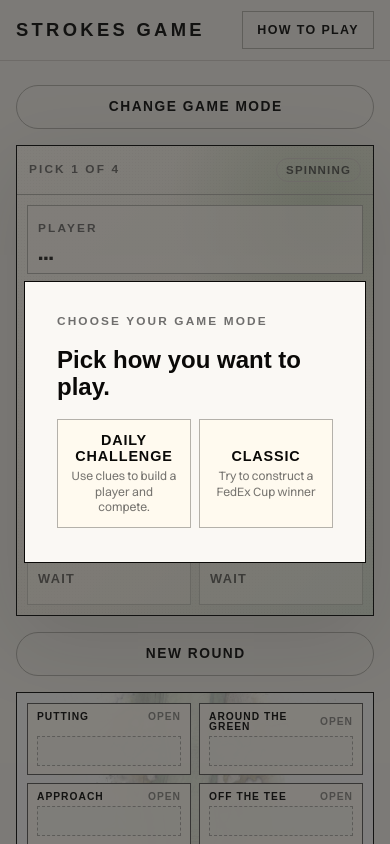
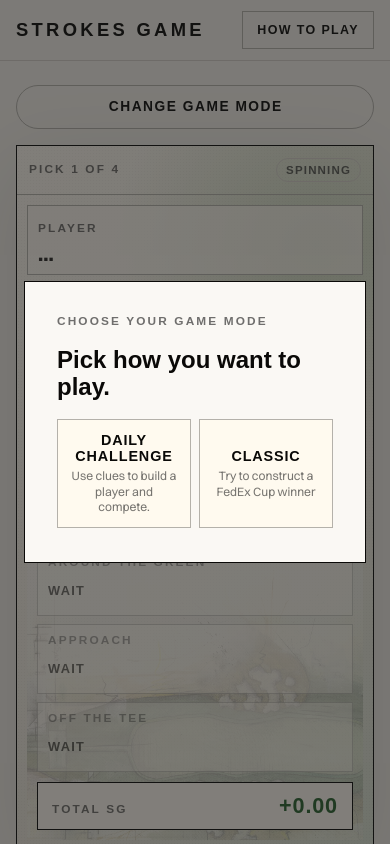
Before and after one commit to wamaral19/strokesgame, a Next.js app: page / in a window 390 px wide. Shown: the top 844 px of the page. Built offline with nearby package versions, Linux system fonts and the light colour scheme; a web font is replaced by a local one.

Commit message:
Consolidate classic assignment cards

```diff
--- a/app/components/strokes-gained-game.tsx
+++ b/app/components/strokes-gained-game.tsx
@@ -530,7 +530,9 @@ function SpinnerPanel({
   needsSpin,
   pendingCategory,
   statsReveal,
+  totalSg,
   onAssign,
+  onMulligan,
   onStartSpin,
 }: {
   displayPlayer: string;
@@ -543,10 +545,18 @@ function SpinnerPanel({
   needsSpin: boolean;
   pendingCategory?: CategoryKey;
   statsReveal?: React.ReactNode;
+  totalSg: number;
   onAssign: (category: CategoryKey) => void;
+  onMulligan: (category: CategoryKey) => void;
   onStartSpin: () => void;
 }) {
   const canAssign = phase === "ready" && !complete;
+  const revealedAssignments = Array.from(assignmentByCategory.values()).filter(
+    (assignment) => assignment.category !== pendingCategory,
+  );
+  const idealBySeason = optimalCategoryBySeason(
+    revealedAssignments.map((assignment) => assignment.season),
+  );
   return (
     <section className="spinner-panel" aria-label="Current player and year">
       <div className="spinner-panel__top">
@@ -568,14 +578,44 @@ function SpinnerPanel({
         ) : null}
       </div>
       {statsReveal}
+      <div className="classic-selection-stage">
+        <div className="classic-selection-art" aria-hidden="true">
+          <img src="/Golf Game Drawing.webp" alt="" />
+        </div>
         <div className="classic-assignment-grid" aria-label="Assign current player to category">
           {CATEGORY_ORDER.map((category) => {
-          const filled = assignmentByCategory.has(category);
+            const assignment = assignmentByCategory.get(category);
             const isPending = category === pendingCategory;
             // Earlier picks are locked; the current spin's player can still be
             // moved between open slots (or cleared out of their pending slot).
-          const locked = filled && !isPending;
+            const locked = Boolean(assignment) && !isPending;
             const interactive = canAssign && !locked;
+
+            if (assignment && !isPending) {
+              return (
+                <div className="classic-assignment-card" key={category}>
+                  <div className="classic-assignment-card__head">
+                    <span className="eyebrow">{ZONE_META[category].label}</span>
+                    <button
+                      type="button"
+                      className="mulligan-button"
+                      onClick={() => onMulligan(category)}
+                      aria-label={`Mulligan ${ZONE_META[category].label} — drop ${assignment.season.player} and respin`}
+                    >
+                      Mulligan
+                    </button>
+                  </div>
+                  <strong>
+                    {assignment.season.player} {assignment.season.year}
+                  </strong>
+                  <StatList
+                    season={assignment.season}
+                    idealCategory={idealBySeason.get(assignment.season.id)}
+                  />
+                </div>
+              );
+            }
+
             return (
               <button
                 type="button"
@@ -585,12 +625,15 @@ function SpinnerPanel({
                 onClick={() => onAssign(category)}
               >
                 <span className="eyebrow">{ZONE_META[category].label}</span>
-              <strong>
-                {isPending ? "Selected" : filled ? "Filled" : canAssign ? "Assign" : "Wait"}
-              </strong>
+                <strong>{isPending ? "Selected" : canAssign ? "Assign" : "Wait"}</strong>
               </button>
             );
           })}
+        </div>
+        <div className="classic-assignment-total" aria-label="Total strokes gained">
+          <span className="eyebrow">Total SG</span>
+          <strong className={totalSg < 0 ? "negative" : ""}>{formatSg(totalSg)}</strong>
+        </div>
       </div>
       {needsSpin && !complete ? (
         <div className="classic-spin-action">
@@ -625,74 +668,6 @@ function StatList({
         );
       })}
     </div>
-  );
-}
-
-function ZoneSlot({
-  category,
-  assignment,
-  onAssign,
-  onMulligan,
-  disabled,
-  readOnly,
-  concealStats,
-}: {
-  category: CategoryKey;
-  assignment?: SlotAssignment;
-  onAssign: (category: CategoryKey) => void;
-  onMulligan: (category: CategoryKey) => void;
-  disabled: boolean;
-  readOnly?: boolean;
-  concealStats?: boolean;
-}) {
-  const zone = ZONE_META[category];
-  const canAssign = !assignment && !disabled && !readOnly;
-
-  if (assignment) {
-    const selectedValue = assignment.season.sg[category];
-    const shownValue = concealStats ? "--" : formatSg(selectedValue);
-    return (
-      <div
-        className={`course-zone ${zone.className} course-zone--filled`}
-        aria-label={`${zone.label} filled by ${assignment.season.player}`}
-      >
-        <span className="course-zone__head">
-          <span className="course-zone__label">{zone.label}</span>
-          <button
-            type="button"
-            className="mulligan-button"
-            onClick={() => onMulligan(category)}
-            aria-label={`Mulligan ${zone.label} — drop ${assignment.season.player} and respin`}
-          >
-            Mulligan
-          </button>
-        </span>
-
-        <span className="course-zone__player">
-          <strong>{assignment.season.player}</strong>
-          <span className="course-zone__meta">
-            <span>{assignment.season.year}</span>
-            <em className={!concealStats && selectedValue < 0 ? "negative" : ""}>{shownValue}</em>
-          </span>
-        </span>
-      </div>
-    );
-  }
-
-  return (
-    <button
-      type="button"
-      className={`course-zone ${zone.className}`}
-      disabled={!canAssign}
-      onClick={() => onAssign(category)}
-      aria-label={`Assign current player to ${zone.label}`}
-    >
-      <span className="course-zone__head">
-        <span className="course-zone__label">{zone.label}</span>
-        <span className="course-zone__state">{readOnly ? "Open" : canAssign ? "Assign" : "Wait"}</span>
-      </span>
-      <span className="course-zone__empty" />
-    </button>
   );
 }
 
@@ -722,65 +697,6 @@ function AssignmentStats({ assignments }: { assignments: SlotAssignment[] }) {
     </section>
   );
 }
-
-function CourseBoard({
-  assignmentByCategory,
-  onAssign,
-  onMulligan,
-  disabled,
-  mulligans,
-  readOnly,
-  totalSg,
-  concealedSeasonId,
-}: {
-  assignmentByCategory: Map<CategoryKey, SlotAssignment>;
-  onAssign: (category: CategoryKey) => void;
-  onMulligan: (category: CategoryKey) => void;
-  disabled: boolean;
-  mulligans: number;
-  readOnly?: boolean;
-  totalSg: number;
-  concealedSeasonId?: string;
-}) {
-  return (
-    <section className="course-board" aria-label="Golf category board">
-      <div className="course-board__art">
-        <img src="/Golf Game Drawing.webp" alt="" className="course-board__image" />
-      </div>
-      <div className="course-zone-rail">
-        {CATEGORY_ORDER.map((category) => (
-          <ZoneSlot
-            key={category}
-            category={category}
-            assignment={assignmentByCategory.get(category)}
-            onAssign={onAssign}
-            onMulligan={onMulligan}
-            disabled={disabled}
-            readOnly={readOnly}
-            concealStats={assignmentByCategory.get(category)?.season.id === concealedSeasonId}
-          />
-        ))}
-      </div>
-      {/* Compact total that rides on top of the course art on mobile; hidden on
-          desktop, where the score strip in the left rail carries the total. */}
-      <div className="course-board__total" aria-label="Total strokes gained">
-        <span className="eyebrow">Total SG</span>
-        <strong className={totalSg < 0 ? "negative" : ""}>{formatSg(totalSg)}</strong>
-      </div>
-      <div className="mulligan-rail" aria-label={`Mulligans used: ${mulligans}`}>
-        {Array.from({ length: mulligans }).map((_, index) => (
-          <img
-            key={index}
-            src="/Groundhog Image.png"
-            alt="Mulligan used"
-            className="mulligan-rail__stamp"
-          />
-        ))}
-      </div>
-    </section>
-  );
-}
-
 
 // One category reel inside a playoff event: it spins random SG values around the
 // player's season mean for ~0.9s, then locks on the week's actual value and
@@ -2101,7 +2017,6 @@ export function StrokesGainedGame() {
   );
 
   const complete = assignments.length === CATEGORY_ORDER.length;
-  const totalSg = totalSelectedSg(assignments);
   const simulation = useMemo(() => {
     if (!complete) return undefined;
     return simulateSeason(categorySgFromAssignments(assignments), buildSeed(assignments));
@@ -2126,11 +2041,11 @@ export function StrokesGainedGame() {
     return assignments.find((assignment) => assignment.season.id === currentSeason.id)?.category;
   }, [assignments, currentSeason, needsSpin]);
 
-  const concealedSeasonId = statsMode === "blind" && needsSpin ? currentSeason?.id : undefined;
+  const pendingSeasonId = needsSpin ? currentSeason?.id : undefined;
   const revealedAssignments = useMemo(() => {
-    if (!concealedSeasonId) return assignments;
-    return assignments.filter((assignment) => assignment.season.id !== concealedSeasonId);
-  }, [assignments, concealedSeasonId]);
+    if (!pendingSeasonId) return assignments;
+    return assignments.filter((assignment) => assignment.season.id !== pendingSeasonId);
+  }, [assignments, pendingSeasonId]);
   const revealedTotalSg = totalSelectedSg(revealedAssignments);
 
   const clearSpinTimers = useCallback(() => {
@@ -2408,38 +2323,17 @@ export function StrokesGainedGame() {
                 </div>
               ) : null
             }
+            totalSg={revealedTotalSg}
             onAssign={handleAssign}
+            onMulligan={handleMulligan}
             onStartSpin={handleStartSpin}
           />
 
-          <div className="score-strip compact" aria-label="Run status">
-            <div>
-              <span className="eyebrow">Slots</span>
-              <strong>{assignments.length}/4</strong>
-            </div>
-            <div>
-              <span className="eyebrow">Total SG</span>
-              <strong>{formatSg(revealedTotalSg)}</strong>
-            </div>
-          </div>
           <button className={complete ? "primary-button" : "ghost-button"} type="button" onClick={resetGame}>
             New Round
           </button>
         </div>
-
-        <CourseBoard
-          assignmentByCategory={assignmentByCategory}
-          onAssign={handleAssign}
-          onMulligan={handleMulligan}
-          disabled={phase !== "ready" || complete}
-          mulligans={mulligans}
-          readOnly
-          totalSg={revealedTotalSg}
-          concealedSeasonId={concealedSeasonId}
-        />
       </section>
-
-      {simulation ? null : <AssignmentStats assignments={revealedAssignments} />}
 
       {simulation ? (
         <>
@@ -2451,7 +2345,6 @@ export function StrokesGainedGame() {
             onNewRound={resetGame}
             suppressInitialScroll
           />
-          <AssignmentStats assignments={assignments} />
         </>
       ) : null}
 
--- a/app/globals.css
+++ b/app/globals.css
@@ -370,17 +370,16 @@ button {
 
 .play-layout {
   display: grid;
-  grid-template-columns: minmax(220px, 0.38fr) minmax(560px, 1.62fr);
+  grid-template-columns: minmax(0, 1fr);
   gap: 24px;
   align-items: start;
-  max-width: 1400px;
+  max-width: 980px;
   margin: 0 auto;
   padding: 24px;
 }
 
 .play-layout__left {
-  position: sticky;
-  top: 96px;
+  position: static;
   display: grid;
   gap: 16px;
 }
@@ -548,7 +547,39 @@ button {
   display: grid;
   grid-template-columns: repeat(2, minmax(0, 1fr));
   gap: 8px;
-  padding: 0 10px 10px;
+  padding: 0;
+}
+
+.classic-selection-stage {
+  position: relative;
+  z-index: 1;
+  display: grid;
+  gap: 10px;
+  margin: 0 10px 10px;
+  overflow: hidden;
+  padding: 10px;
+}
+
+.classic-selection-art {
+  position: absolute;
+  inset: 0;
+  z-index: 0;
+  display: grid;
+  place-items: center;
+  opacity: 0.18;
+  pointer-events: none;
+}
+
+.classic-selection-art img {
+  width: 100%;
+  height: 100%;
+  object-fit: contain;
+}
+
+.classic-assignment-grid,
+.classic-assignment-total {
+  position: relative;
+  z-index: 1;
 }
 
 .classic-assignment-slot {
@@ -579,13 +610,58 @@ button {
   opacity: 1;
 }
 
-.classic-assignment-slot strong {
+.classic-assignment-slot strong,
+.classic-assignment-card > strong,
+.classic-assignment-total strong {
   font-family: var(--font-condensed);
   font-size: 0.8rem;
   font-weight: 800;
   letter-spacing: 0.1em;
   line-height: 1;
   text-transform: uppercase;
+}
+
+.classic-assignment-card {
+  min-width: 0;
+  border: 1px solid var(--line-strong);
+  background: rgba(255, 250, 240, 0.92);
+  padding: 14px;
+}
+
+.classic-assignment-card__head {
+  display: flex;
+  align-items: center;
+  justify-content: space-between;
+  gap: 10px;
+}
+
+.classic-assignment-card > strong {
+  display: block;
+  margin-top: 10px;
+  font-size: 1.08rem;
+  letter-spacing: 0.02em;
+  line-height: 1.05;
+  text-transform: none;
+}
+
+.classic-assignment-total {
+  display: flex;
+  align-items: baseline;
+  justify-content: space-between;
+  gap: 10px;
+  border: 1px solid var(--brand-ink);
+  background: #fffaf0;
+  padding: 12px 14px;
+}
+
+.classic-assignment-total strong {
+  color: var(--brand-deep);
+  font-size: 1.35rem;
+  letter-spacing: 0.04em;
+}
+
+.classic-assignment-total strong.negative {
+  color: var(--brand-flag);
 }
 
 .classic-spin-action {
@@ -2346,11 +2422,30 @@ button {
     grid-template-columns: 1fr;
   }
 
+  .classic-selection-art {
+    opacity: 0.24;
+  }
+
+  .classic-selection-art img {
+    width: 130%;
+    height: 130%;
+    transform: rotate(90deg);
+  }
+
+  .classic-assignment-grid {
+    grid-template-columns: 1fr;
+  }
+
   .reel--player strong {
     min-height: auto;
     /* Sized so even the longest names stay on a single line rather than
-       wrapping to two lines on some players and one on others. */
+       wrapping to two lines on some players and one on others. The extra
+       descender room keeps letters like g/j/q from clipping on mobile without
+       making the reel box taller. */
     font-size: clamp(1.1rem, 5.2vw, 2rem);
+    line-height: 1;
+    padding-bottom: 0.16em;
+    margin-bottom: -0.16em;
     white-space: nowrap;
     overflow: hidden;
     text-overflow: ellipsis;
```
Lines whose indentation alone changed are shown as unchanged.
